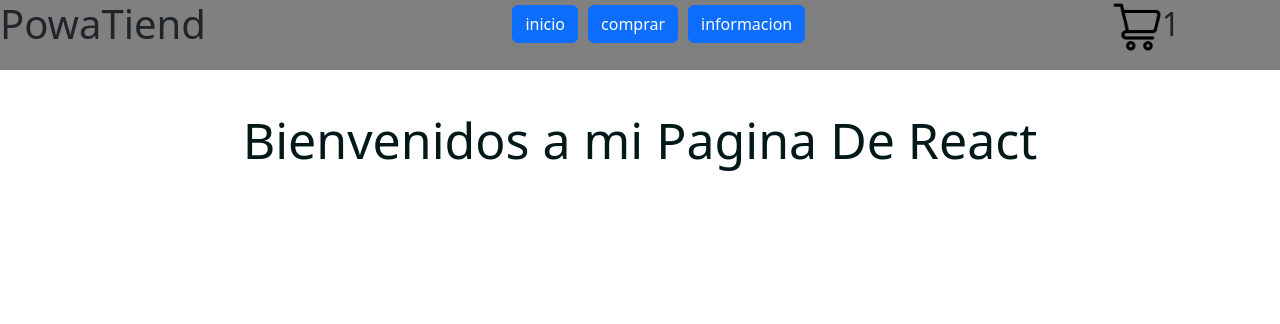
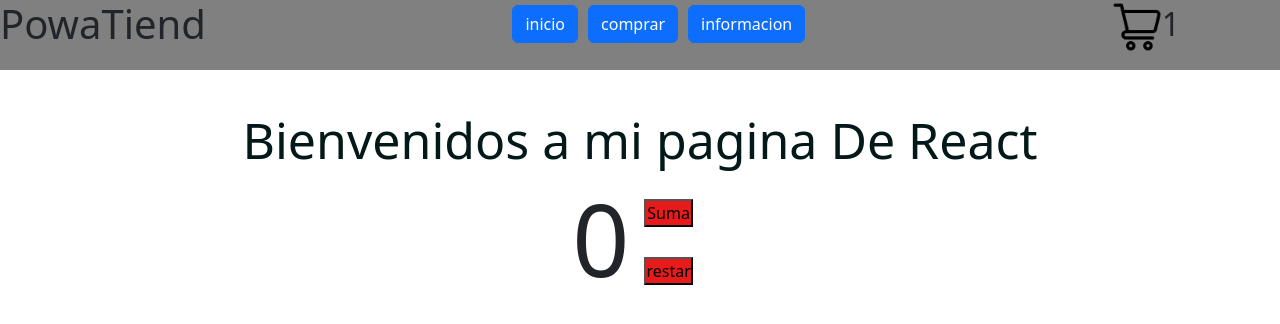
Before and after one commit to gabilan129/React, a React (Create React App) app: page / in a window 1280 px wide. Shown: the top 324 px of the page. Built offline with nearby package versions, Linux system fonts and the light colour scheme.

Commit message:
repaso clase componentes 1 18/3/23

```diff
--- a/src/App.js
+++ b/src/App.js
@@ -4,12 +4,11 @@ import NavBar from './Componentes/NavBar/NavBar';
 import 'bootstrap/dist/css/bootstrap.min.css'
 import ItemListConteiner from './Componentes/ItemListConteiner/ItemListConteiner';
 
-
 function App(){
   return (
         <div>
             <NavBar/>
-            <ItemListConteiner greeting={"Bienvenidos a mi Pagina De React"}/>
+            <ItemListConteiner greeting={"Bienvenidos a mi pagina De React"}/>
         </div>
   )
 }
--- /dev/null
+++ b/src/Componentes/ItemCount/ItemCount.js
@@ -0,0 +1,32 @@
+import { useState } from "react"
+
+
+const ItemCount = () => {
+    const [count,setCount] = useState(0)
+
+    const sumarUno  = () =>{
+        if(count < 9) setCount(count + 1)}
+
+        const restarUno = () => {
+            if(count > 0){  setCount(count - 1)
+            }
+        }
+
+return (
+<div className="divCount">
+
+    <h1 className="h1Count">{count}</h1>
+<div className="itemCount">
+    <button onClick={sumarUno}>Suma</button>
+     <button onClick={restarUno}>restar</button>
+</div>
+</div>
+
+
+
+)
+
+
+}
+
+export default ItemCount
--- /dev/null
+++ b/src/Componentes/ItemListConteiner/ItemListConteiner.css
@@ -0,0 +1,17 @@
+.itemCount {
+    display: flex;
+    align-content: center;
+    justify-content: center;
+    display: flex;
+    flex-direction: column;
+}
+
+.divCount { display: flex;
+justify-content: center;}
+
+button {
+    margin: 15px;
+background-color: rgb(231, 27, 27);
+}
+
+.h1Count {font-size: 100px;}
--- a/src/Componentes/ItemListConteiner/ItemListConteiner.js
+++ b/src/Componentes/ItemListConteiner/ItemListConteiner.js
@@ -1,9 +1,12 @@
-
+import ItemCount from "../ItemCount/ItemCount"
+import "./ItemListConteiner.css"
 
 const ItemListConteiner = ({greeting})=>{
 
-return <h1 className="d-flex justify-content-center h1Saludo">{greeting}</h1>
-
+return <div>
+<h1 className="d-flex justify-content-center h1Saludo">{greeting}</h1>
+<ItemCount/>
+</div>
 }
 
 
```
Also changed, not shown: 1 other file (tests, documents, lock files or other folders).
